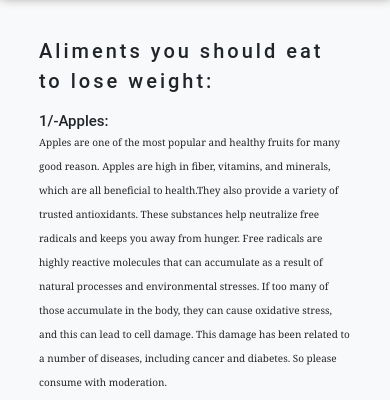
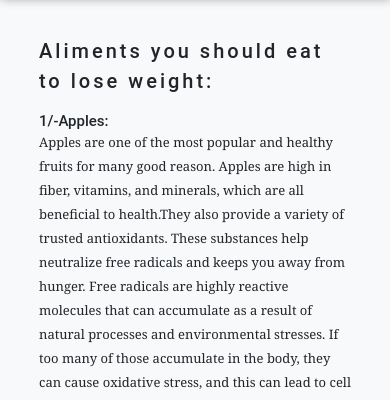
Before and after one commit to abderraouf2/GET-SMART_GET-FIT, a website: page blogs/5veg.html in a window 390 px wide. Shown: the part 62-462 px from the top of the page. Drawn offline with nearby package versions, Linux system fonts and the light colour scheme.

Commit message:
font fixed

```diff
--- a/blogs/style.css
+++ b/blogs/style.css
@@ -78,7 +78,7 @@ font-family: 'Roboto', sans-serif;
     font-size: 15px;
   }
   p{
-    font-size: x-small;
+    font-size: small;
   }
 }
 .footer{
```
